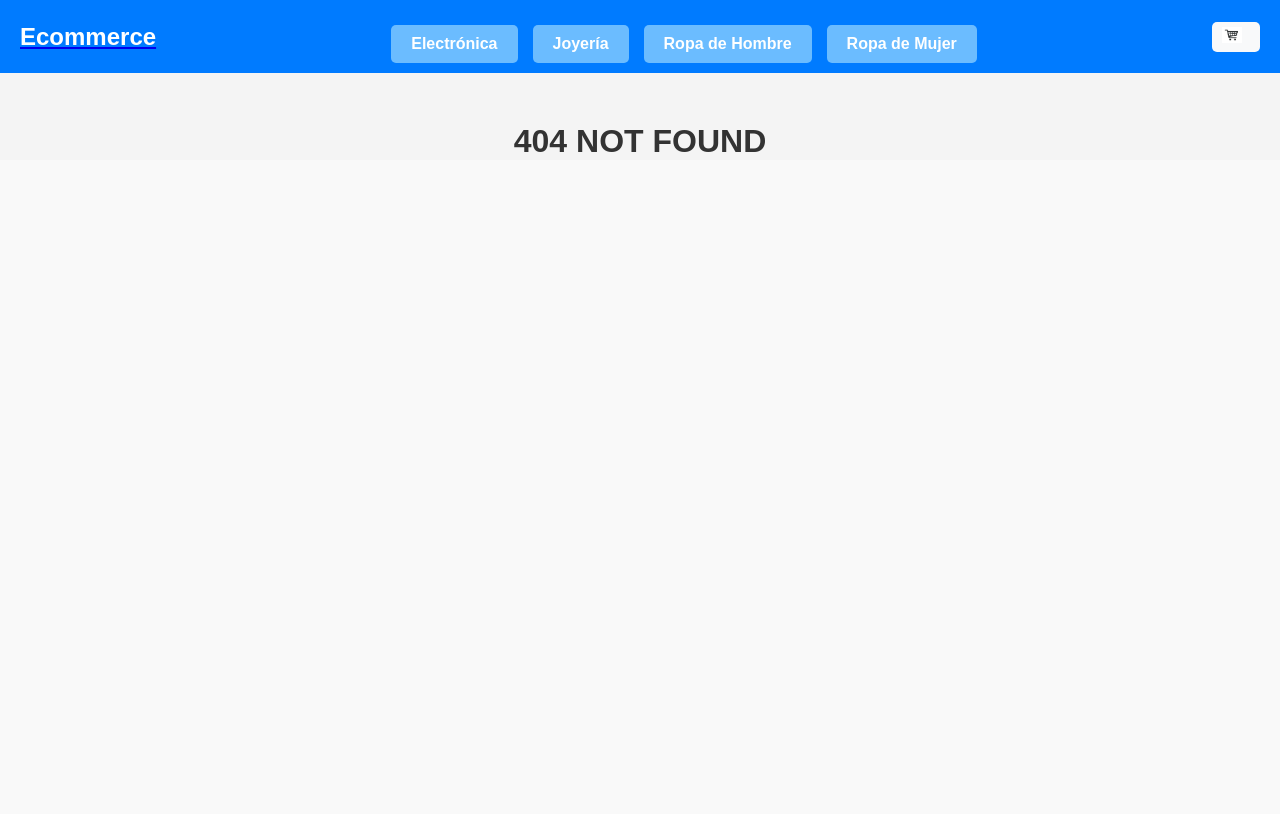
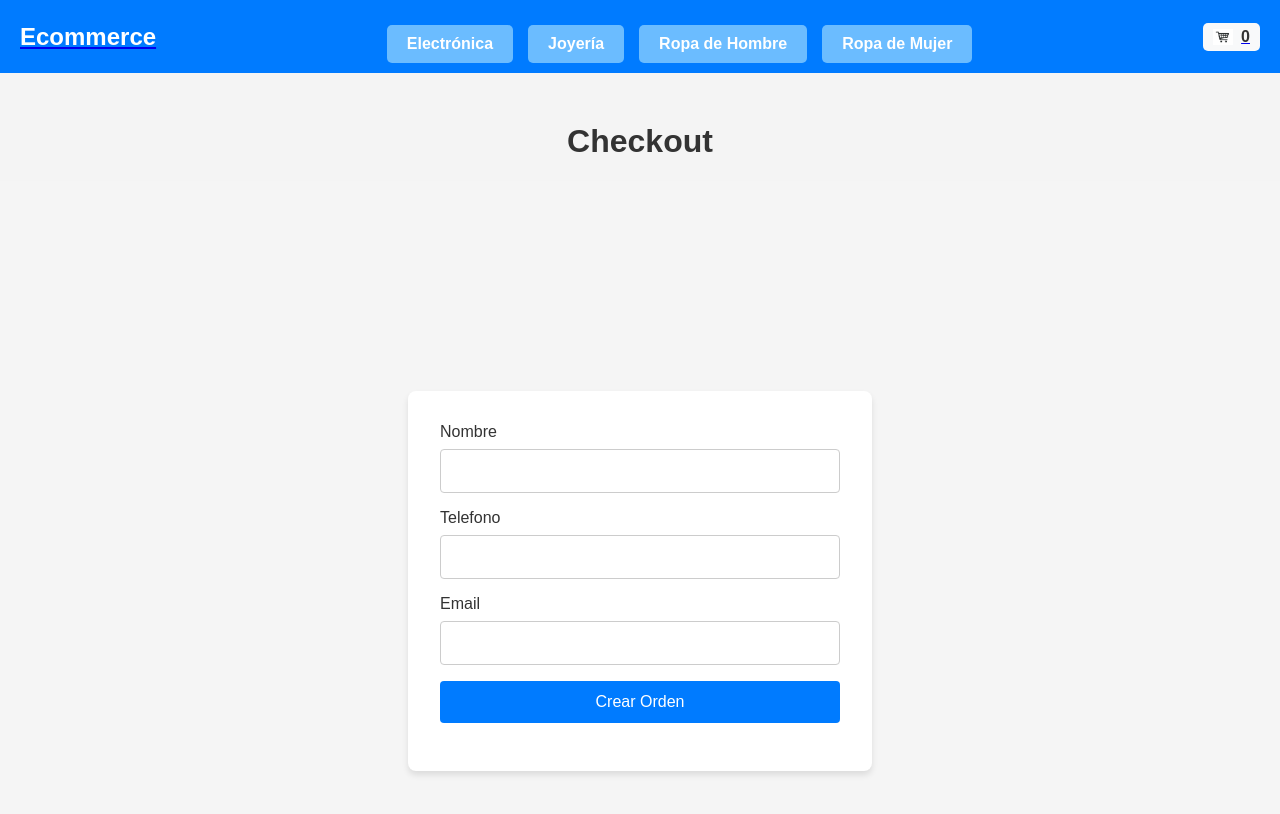
Before and after one commit to balt0r/proyecto-react, a React (Vite) app: page /checkout in a window 1280 px wide. Before the commit this address had no page. Shown: the top 814 px of the page. Built offline with nearby package versions, Linux system fonts and the light colour scheme.

Commit message:
arregle carrito

```diff
--- a/src/App.css
+++ b/src/App.css
@@ -35,10 +35,10 @@
   text-decoration: underline;
 }
 
-.CartWidget {
+/*.CartWidget {
   display: flex;
   align-items: center;
-}
+}*/
 
 .ItemListContainer {
   padding: 20px;
--- a/src/App.jsx
+++ b/src/App.jsx
@@ -5,6 +5,7 @@
 import ItemDetailContainer from './components/ItemDetailContainer/ItemDetailContainer'
 import { CartProvider } from './components/context/CartContext';
 import { Cart } from './components/Cart/Cart';
+import Checkout from './components/Checkout/Checkout';
 
 function App() {
     return (
@@ -17,6 +18,7 @@
                 <Route path='/category/:categoryId' element={<ItemListConteiner greeting={'Productos por categoria'} />}/>
                 <Route path='/item/:itemId' element={<ItemDetailContainer />}/>
                 <Route path='/cart' element={<Cart/>} />
+                <Route path='/checkout' element={<Checkout />} />
                 <Route path='*' element={<h1>404 NOT FOUND</h1>}/>
             </Routes>
             </CartProvider>
--- a/src/components/CartItem/CartItem.jsx
+++ b/src/components/CartItem/CartItem.jsx
@@ -1,6 +1,10 @@
+import { useContext } from "react";
+import CartContext from "../context/CartContext";
 import './CartItem.css';
 
-const CartItem = ({ id, name, price, quantity, image, removeItem }) => {
+const CartItem = ({ id, name, price, quantity, image }) => {
+    const { removeItem } = useContext(CartContext);
+
     return (
         <div className="CartItem">
             <img src={image} alt={name} />
--- a/src/components/CartWidget/CartWidget.css
+++ b/src/components/CartWidget/CartWidget.css
@@ -1,3 +1,9 @@
+.CartWidgetContainer {
+    display: flex;
+    align-items: center;
+    position: relative;
+  }
+
   .CartWidget {
     display: flex;
     align-items: center;
@@ -23,3 +29,18 @@
     color: #333;
     font-weight: bold;
   }
+
+  .ProductsButton {
+    display: block;
+    background-color: #28a745;
+    color: white;
+    padding: 10px;
+    border-radius: 5px;
+    text-align: center;
+    font-size: 1rem;
+    text-decoration: none;
+  }
+
+  .ProductsButton:hover {
+    background-color: #218838;
+  }
--- a/src/components/CartWidget/CartWidget.jsx
+++ b/src/components/CartWidget/CartWidget.jsx
@@ -1,19 +1,20 @@
-import './CartWidget.css'
-import cart from './assets/cart.jpg'
-import { useContext } from 'react'
-import CartContext from '../context/CartContext'
-import { Link } from 'react-router-dom'
+import "./CartWidget.css";
+import cart from "./assets/cart.jpg";
+import { useContext } from "react";
+import { Link } from "react-router-dom";
+import CartContext from "../context/CartContext";
 
 const CartWidget = () => {
-    const { totalQuantity } = useContext(CartContext)
+  const { totalQuantity } = useContext(CartContext);
 
-    return (
-        <Link to='/cart' className='CartWidget' style={{ display: "block" }}>
-        <img className='CartImg' src={cart} alt='cart-widget'/>
-        {totalQuantity}
-        </Link>
 
-    )
-}
+
+  return (
+    <Link to="/cart" className="CartWidget">
+      <img className="CartImg" src={cart} alt="cart-widget" />
+      <span>{totalQuantity}</span> {/* Aquí se muestra el número de productos */}
+    </Link>
+  );
+};
 
 export default CartWidget;
--- /dev/null
+++ b/src/components/Checkout/Checkout.jsx
@@ -0,0 +1,105 @@
+import { useContext, useState } from "react";
+import { db } from "../../services/firebase/db";
+import CartContext from "../context/CartContext";
+import {
+    collection,
+    documentId,
+    getDocs,
+    query,
+    Timestamp,
+    writeBatch,
+    where,
+    addDoc
+} from "firebase/firestore";
+import CheckoutForm from "../CheckoutForm/CheckoutForm";
+
+const Checkout = () => {
+    const [loading, setLoading] = useState(false);
+    const [orderId, setOrderId] = useState("");
+
+    const { cart, total, clearCart } = useContext(CartContext);
+
+    const createOrder = async ({ name, phone, email }) => {
+        setLoading(true);
+
+        try {
+            const objOrder = {
+                buyer: {
+                    name,
+                    phone,
+                    email,
+                },
+                items: cart,
+                total: total,
+                date: Timestamp.fromDate(new Date()),
+            };
+
+            const batch = writeBatch(db);
+
+            const outOfStock = [];
+
+            const ids = cart.map((prod) => prod.id);
+
+            if (ids.length === 0) {
+                throw new Error("El carrito está vacío. No se puede crear una orden.");
+            }
+
+            const productsRef = collection(db, "items");
+
+            // Consulta en Firestore con filtro 'in' para los IDs del carrito
+            const productsAddedFromFirestore = await getDocs(
+                query(productsRef, where(documentId(), "in", ids))
+            );
+
+            const { docs } = productsAddedFromFirestore;
+
+            docs.forEach((doc) => {
+                const dataDoc = doc.data();
+                const stockDb = dataDoc.stock;
+
+                const productAddedToCart = cart.find((prod) => prod.id === doc.id);
+                const prodQuantity = productAddedToCart?.quantity;
+
+                if (stockDb >= prodQuantity) {
+                    batch.update(doc.ref, { stock: stockDb - prodQuantity });
+                } else {
+                    outOfStock.push({ id: doc.id, ...dataDoc });
+                }
+            });
+
+            if (outOfStock.length === 0) {
+                await batch.commit();
+
+                const orderRef = collection(db, "orders");
+
+                const orderAdded = await addDoc(orderRef, objOrder);
+
+                setOrderId(orderAdded.id);
+                clearCart();
+            } else {
+                console.error("Hay productos que están fuera de stock:", outOfStock);
+            }
+        } catch (error) {
+            console.log("Error al crear la orden:", error);
+        } finally {
+            setLoading(false);
+        }
+    };
+
+    if (loading) {
+        return <h1>Se está generando su orden...</h1>;
+    }
+
+    if (orderId) {
+        return <h1>El ID de su orden es: {orderId}</h1>;
+    }
+
+    return (
+        <div>
+            <h1>Checkout</h1>
+            <CheckoutForm onCOnfirm={createOrder} />
+        </div>
+    );
+};
+
+export default Checkout;
--- /dev/null
+++ b/src/components/CheckoutForm/CheckoutForm.css
@@ -0,0 +1,71 @@
+.Container {
+    display: flex;
+    justify-content: center;
+    align-items: center;
+    height: 100vh;
+    background-color: #f5f5f5;
+}
+
+.Form {
+    background-color: #fff;
+    padding: 2rem;
+    border-radius: 8px;
+    box-shadow: 0 4px 6px rgba(0, 0, 0, 0.1);
+    width: 100%;
+    max-width: 400px;
+}
+
+.Label {
+    display: flex;
+    flex-direction: column;
+    margin-bottom: 1rem;
+    font-family: Arial, sans-serif;
+    font-size: 1rem;
+    color: #333;
+}
+
+.Input {
+    margin-top: 0.5rem;
+    padding: 0.75rem;
+    border: 1px solid #ccc;
+    border-radius: 4px;
+    font-size: 1rem;
+    outline: none;
+    transition: border-color 0.3s ease;
+}
+
+.Input:focus {
+    border-color: #007bff;
+    box-shadow: 0 0 0 3px rgba(0, 123, 255, 0.25);
+}
+
+.Button {
+    padding: 0.75rem 1.5rem;
+    background-color: #007bff;
+    color: #fff;
+    border: none;
+    border-radius: 4px;
+    font-size: 1rem;
+    cursor: pointer;
+    transition: background-color 0.3s ease;
+    width: 100%;
+    text-align: center;
+}
+
+.Button:hover {
+    background-color: #0056b3;
+}
+
+.Button:active {
+    background-color: #004494;
+}
+
+@media (max-width: 480px) {
+    .Form {
+        padding: 1.5rem;
+    }
+
+    .Button {
+        font-size: 0.9rem;
+    }
+}
--- /dev/null
+++ b/src/components/CheckoutForm/CheckoutForm.jsx
@@ -0,0 +1,57 @@
+import './CheckoutForm.css'
+import { useState } from 'react'
+
+const CheckoutForm = ({ onCOnfirm }) => {
+    const [name, setName] = useState('')
+    const [phone, setPhone] = useState('')
+    const [email, setEmail] = useState('')
+
+    const handleConfirm = (event) => {
+        event.preventDefault()
+
+        const userData = {
+            name, phone, email
+        }
+
+        onCOnfirm(userData)
+    }
+
+    return (
+        <div className='Container'>
+            <form onSubmit={handleConfirm} className='Form'>
+                <label className='Label'>
+                    Nombre
+                    <input
+                        className='Input'
+                        type='text'
+                        value={name}
+                        onChange={({ target }) => setName(target.value)}
+                        />
+                </label>
+                <label className='Label'>
+                    Telefono
+                    <input
+                        className='Input'
+                        type='text'
+                        value={phone}
+                        onChange={({ target }) => setPhone(target.value)}
+                    />
+                </label>
+                <label className='Label'>
+                    Email
+                    <input
+                        className='Input'
+                        type='email'
+                        value={email}
+                        onChange={({ target }) => setEmail(target.value)}
+                        />
+                </label>
+                <div className='Label'>
+                    <button type='submit' className='Button'>Crear Orden</button>
+                </div>
+            </form>
+        </div>
+    )
+}
+
+export default CheckoutForm
--- a/src/components/context/CartContext.jsx
+++ b/src/components/context/CartContext.jsx
@@ -1,43 +1,51 @@
-import { createContext, useState } from "react";
+import { createContext, useState, useMemo } from "react";
 
 export const CartContext = createContext({
     cart: [],
     addItem: () => {},
     removeItem: () => {},
     clearCart: () => {},
+    total: 0,
+    totalQuantity: 0,
 });
 
 export const CartProvider = ({ children }) => {
-    const [cart, setCart] = useState([])
+    const [cart, setCart] = useState([]);
 
-    // console.log(cart)
+    const total = useMemo(() => {
+        return cart.reduce((acc, prod) => acc + prod.price * prod.quantity, 0);
+    }, [cart]);
+
+    const totalQuantity = useMemo(() => {
+        return cart.reduce((acc, prod) => acc + prod.quantity, 0);
+    }, [cart]);
 
     const addItem = (item, quantity) => {
-        if(!isInCart(item.id)) {
-            setCart(prev => [...prev, {...item, quantity}])
+        if (!isInCart(item.id)) {
+            setCart(prev => [...prev, { ...item, quantity }]);
         } else {
-            console.error('el producto ya fue agregado')
+            console.error("El producto ya fue agregado");
         }
-    }
+    };
 
     const removeItem = (itemId) => {
-        const CartUpdated = cart.filter(prod => prod.id !== itemId)
-        setCart(CartUpdated)
-    }
+        const CartUpdated = cart.filter(prod => prod.id !== itemId);
+        setCart(CartUpdated);
+    };
 
     const clearCart = () => {
-        setCart([])
-    }
+        setCart([]);
+    };
 
     const isInCart = (itemId) => {
-        return cart.some(prod => prod.id === itemId)
-    }
+        return cart.some(prod => prod.id === itemId);
+    };
 
     return (
-        <CartContext.Provider value={{ cart, addItem, removeItem, clearCart}}>
+        <CartContext.Provider value={{ cart, addItem, removeItem, clearCart, total, totalQuantity }}>
             {children}
         </CartContext.Provider>
-    )
-}
+    );
+};
 
-export default CartContext
+export default CartContext;
```
Also changed, not shown: src/services/firebase/firebaseConfig.js (deleted, +0 -14 lines). Lines whose indentation alone changed are shown as unchanged.
